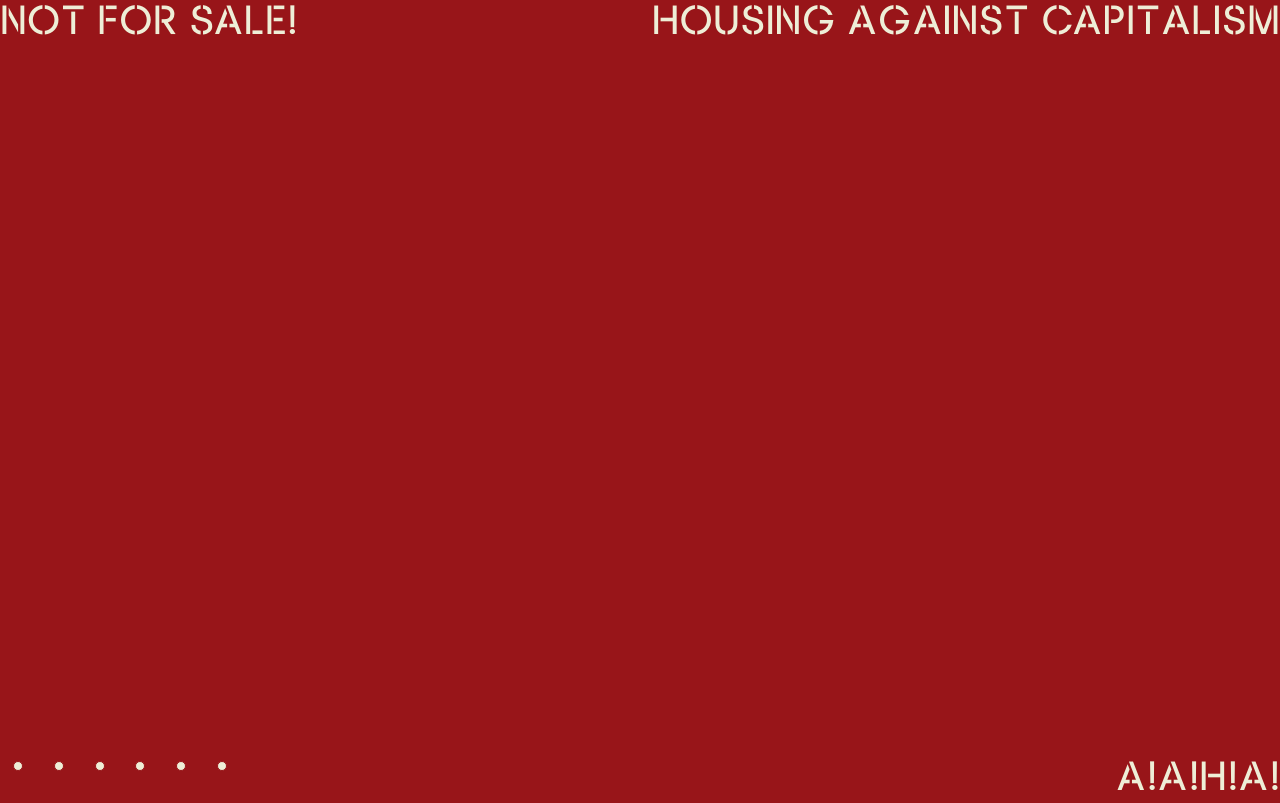
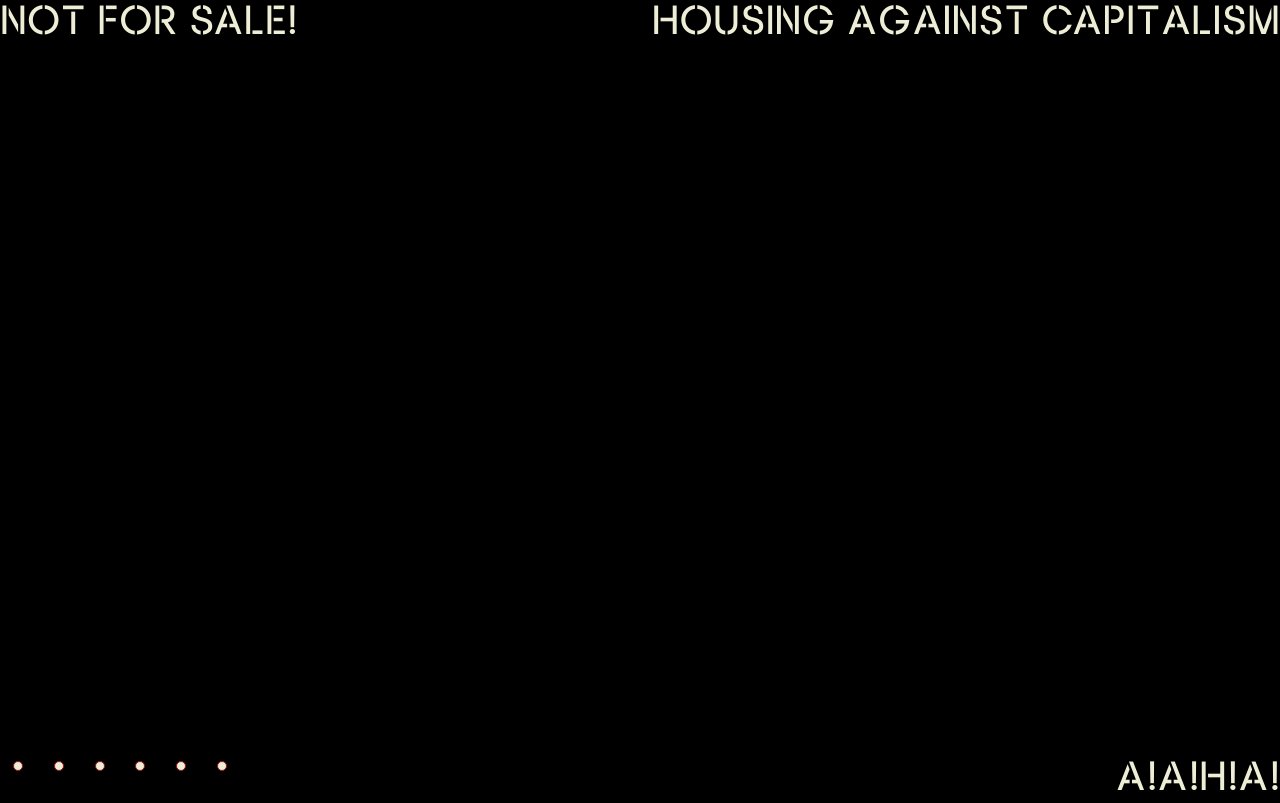
Before and after one commit to alisq/AAHA, a website: page index.html in a window 1280 px wide. Shown: the top 803 px of the page. Drawn offline with nearby package versions, Linux system fonts and the light colour scheme; some packages are replaced by stand-ins of ours; a script that the page names is missing.

Commit message:
minor edits.

```diff
--- a/css/main.css
+++ b/css/main.css
@@ -6,7 +6,7 @@
   padding: 0; }
 
 html, body {
-  background: #981519;
+  background: black;
   color: #eeeed7; }
 
 @font-face {
--- a/index.html
+++ b/index.html
@@ -50,6 +50,8 @@
             <div class="section--interior"></div>
         </div>
 
+        Adding in more content. here.
+
 
         <script src="https://ajax.googleapis.com/ajax/libs/jquery/3.6.0/jquery.min.js"></script>
         <script src="https://cdn.jsdelivr.net/npm/jquery.scrollto@2.1.3/jquery.scrollTo.min.js"></script>
```
